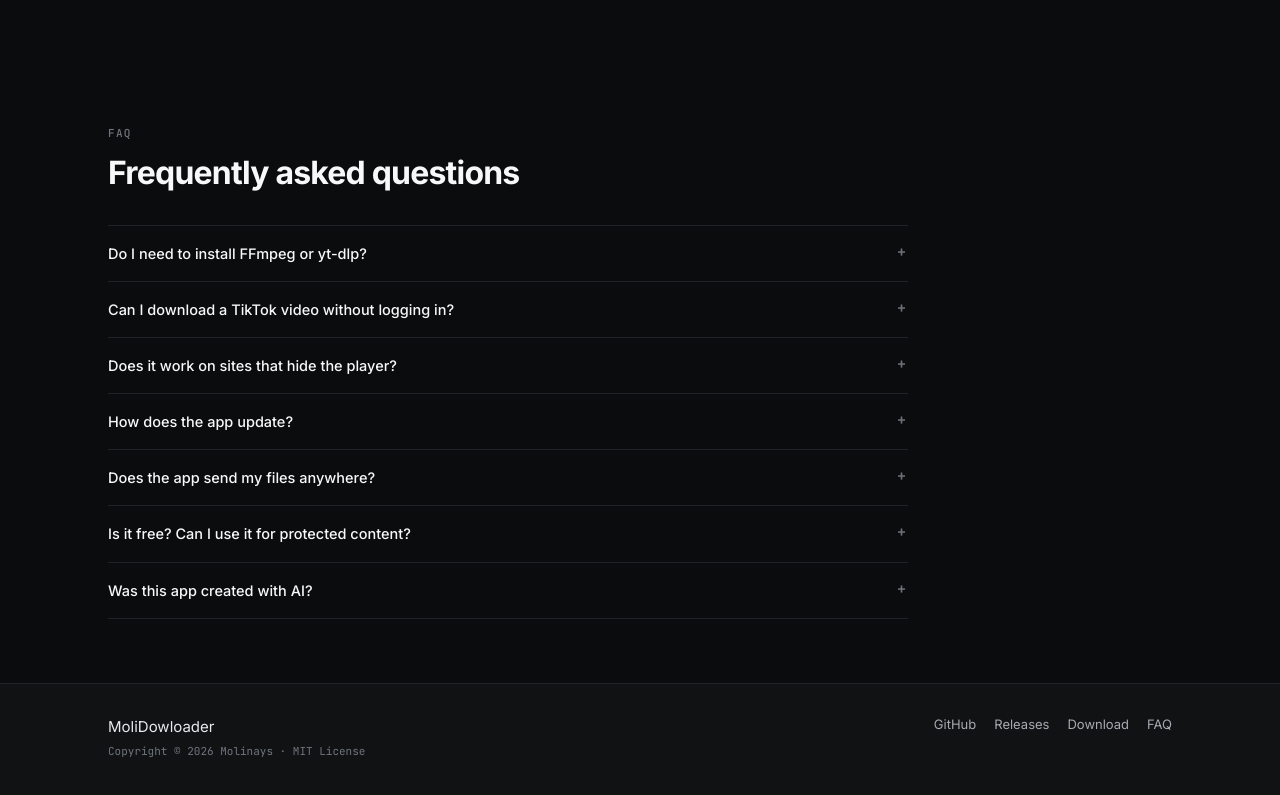
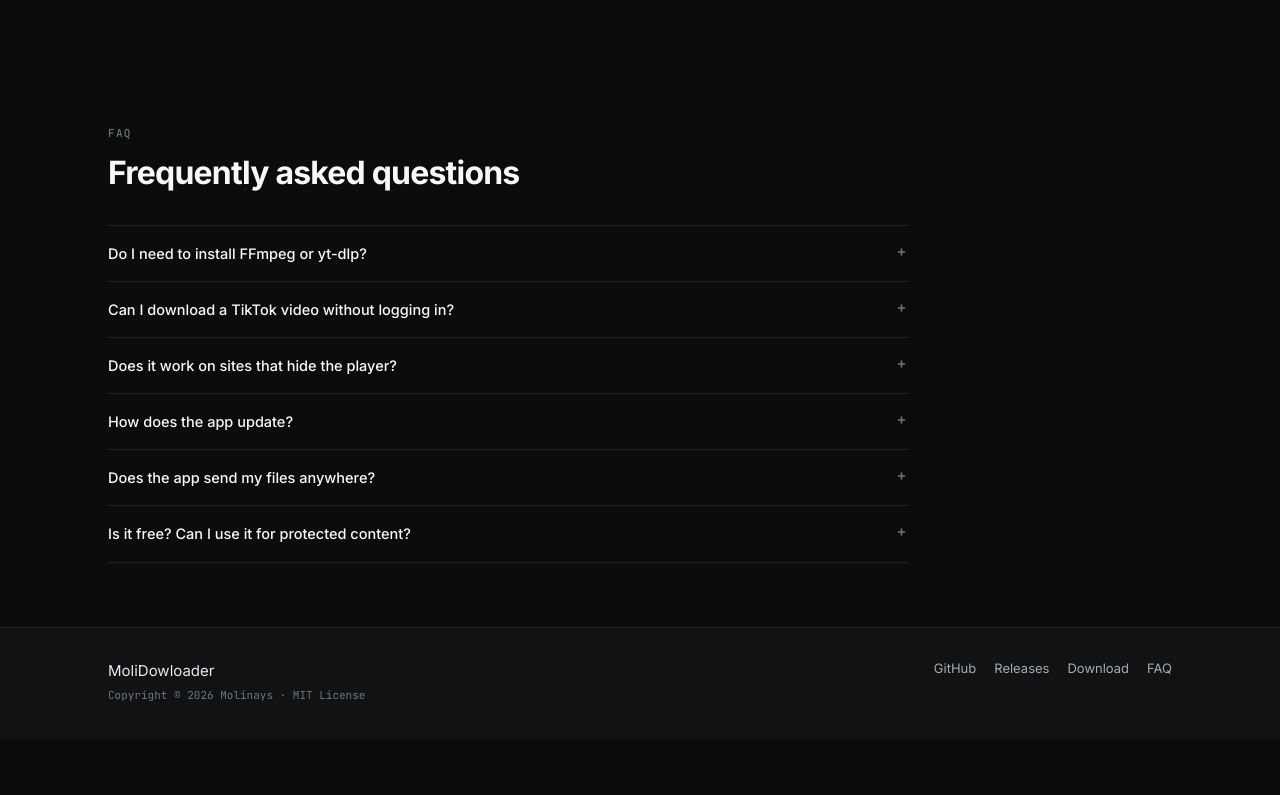
Before and after one commit to Molinays/MoliDownloader, an Electron app: page site/index.html in a window 1280 px wide. Shown: the part 3057-3852 px from the top of the page. After the commit the page ends 3796 px from the top, so only its background shows below. Drawn offline with Linux system fonts and the light colour scheme; no server answers.

Commit message:
Update index.html

```diff
--- a/site/index.html
+++ b/site/index.html
@@ -221,10 +221,6 @@
           <summary>Is it free? Can I use it for protected content?</summary>
           <p>It is free and open source under the MIT license. Only use it for content you own the rights to or that the platform allows you to download: you are responsible for your use.</p>
         </details>
-        <details>
-          <summary>Was this app created with AI?</summary>
-          <p>Yes, this app was created with help from DeepSeek; in my opinion, the best free AI for this kind of work. (It saved me at least a month of work.)</p>
-        </details>
       </div>
     </section>
   </main>
```
